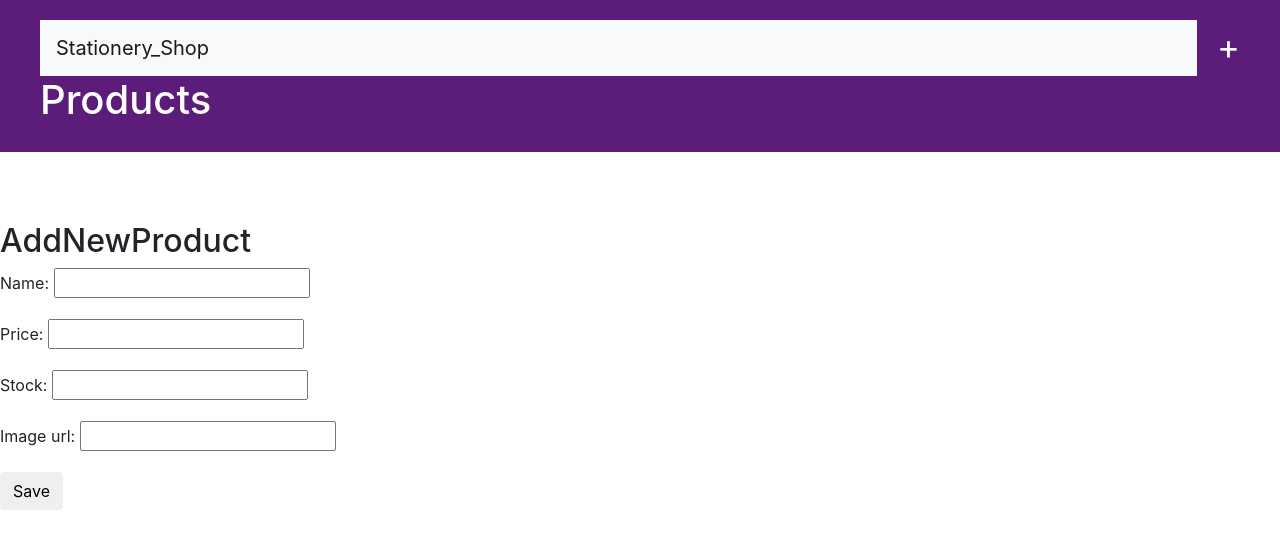
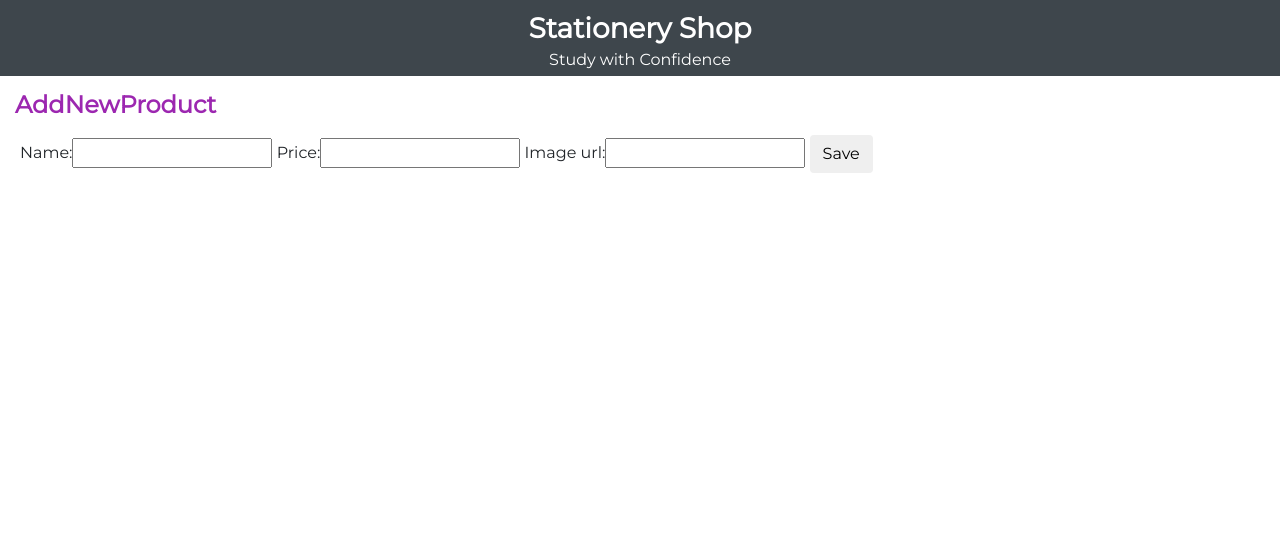
Before and after one commit to NikitaMasand/StationeryShopDjango, a Django app: page /products/add_new/ in a window 1280 px wide. Shown: the top 549 px of the page. Run offline with Django 3.2, Linux system fonts and the light colour scheme; some libraries are stand-ins or nearby versions.

Commit message:
add to cart view and change in design

```diff
--- a/products/admin.py
+++ b/products/admin.py
@@ -4,7 +4,7 @@ from .models import Offer
 
 
 class ProductAdmin(admin.ModelAdmin):
-    list_display = ('name','price','stock')
+    list_display = ('name','price')
 
 
 class OfferAdmin(admin.ModelAdmin):
--- a/products/forms.py
+++ b/products/forms.py
@@ -6,4 +6,4 @@ class ProductForm(forms.ModelForm):
 
     class Meta:
         model = Product
-        fields = ('name','price','stock','image_url',)
+        fields = ('name','price','image_url',)
--- a/products/models.py
+++ b/products/models.py
@@ -2,15 +2,15 @@
 # application in django. eg. to store,read ,delete models from database.
 #Thus inheriting this product class from Model class, we won't have to take care for above functions, we've inherited them
 #attributes of a product that we need to know??
-#name,price,stock,image_url
+#name,price,image_url
 
 from django.db import models
+from django.utils import timezone
 
 
 class Product(models.Model):
     name = models.CharField(max_length = 255)
     price = models.FloatField()
-    stock = models.IntegerField()
     image_url = models.CharField(max_length = 2083)
 
 
--- a/products/static/css/products.css
+++ b/products/static/css/products.css
@@ -1,22 +1,77 @@
 /* .body_class{
   background-color: #D9A3F0;
 } */
-.header{
-  background-color: #5C1C79;
-  color : #ffffff;
-  font-family: 'Lobster' cursive;
-  padding: 20px 20px 20px 40px;
-  margin-bottom: 70px
+
+body {
+  font-family: 'Montserrat', sans-serif;
 }
 
-.top-menu, .top-menu:hover, .top-menu:visited{
-  color : #ffffff;
-  float : right;
-  font-size : 26pt;
-  margin-right : 20px;
+.header{
+  background-color: #3e464c;
+  color: #FFF;
+  text-align: center;
+  line-height: 32px;
+}
+
+.header--text {
+  font-size: 28px;
+  padding-top: 12px;
+  font-weight: 600;
+}
+
+.header--sub-heading {
+  font-size: 13px;
+}
+
+.pagetype {
+  font-size: 24px;
+  margin: 15px;
+  font-weight: 600;
+  color: rgb(156, 39, 176);
+}
+
+
+.card {
+  height: 280px;
+  margin-bottom: 20px;
+}
+
+.card-body {
+  border-top: 1px solid #EEE;
+}
+
+.card-body a {
+  padding: 3px 10px;
+  font-size: 13px;
+}
+
+.card-title .card--text {
+  display: inline-block;
+  font-size: 18px;
+  font-weight: 600;
+}
+
+.card-title .card--price {
+  background: #333;
+  color: #FFF;
+  padding: 5px;
+  border-radius: 6px;
+  font-size: 12px;
+  float: right;
+}
+
+.card img {
+  height: 180px;
+}
+
+ .products-add-text, .products-add-icon, .products-add-icon:hover,
+ .products-add-icon:visited
+ {
+  float: right;
+  font-size: 15px;
+  color : rgb(156, 39, 176);
+}
+
+.post-form{
   margin-left: 20px;
 }
-
-.card{
-  margin-bottom: 20px;
-}
--- a/products/templates/add_new.html
+++ b/products/templates/add_new.html
@@ -1,8 +1,8 @@
 {% extends 'base.html' %}
 {% block content %}
-<h2>AddNewProduct</h2>
+<h1 class="pagetype">AddNewProduct</h1>
 <form method = "POST" class = "post-form">{% csrf_token %}
-  {{ form.as_p }}
+  {{ form.as_table }}
   <button type = "submit" class = "submit btn btn-default">Save</button>
 </form>
 {% endblock %}
--- a/products/urls.py
+++ b/products/urls.py
@@ -7,6 +7,7 @@ urlpatterns = [
     path('', views.index, name = 'index'), # we are not calling the index function, just passing the reference. django will take care of
     #calling it when needed
     path('new',views.new),
-    path('add_new/',views.add_new, name = 'add_new'),
+    path('add_new/',views.add_new, name='add_new'),
+    path('shoppingcart/<int:pk>/', views.shoppingcart, name='shoppingcart'),
 ]
 # in this list we map various urls to the view functions
--- a/products/views.py
+++ b/products/views.py
@@ -1,8 +1,9 @@
-from django.shortcuts import render
+from django.shortcuts import render, get_object_or_404
 from django.http import HttpResponse
 from .models import Product
 from .forms import ProductForm
 from django.shortcuts import redirect
+
 
 def index(request):
     #returned plain text to the browser..to let django know about this function, we add a
@@ -10,6 +11,7 @@ def index(request):
     products = Product.objects.all()
     return render(request, 'index.html', {'products':products})
                   #this {} contains the data to be passed to our html file
+
 
 def new(request):
     return HttpResponse('new product')
@@ -25,3 +27,8 @@ def add_new(request):
     else:
         form = ProductForm()
     return render(request,'add_new.html',{'form':form})
+
+
+def shoppingcart(request, pk):
+    product = Product.objects.get(pk=pk)
+    return render(request, 'shoppingcart.html', {'product':product} )
--- a/templates/base.html
+++ b/templates/base.html
@@ -1,4 +1,3 @@
-
 <!doctype html>
 {% load static %}
 <html lang="en">
@@ -8,17 +7,18 @@
     <meta name="viewport" content="width=device-width, initial-scale=1, shrink-to-fit=no">
     <!-- Bootstrap CSS -->
     <link rel="stylesheet" href="https://maxcdn.bootstrapcdn.com/bootstrap/4.0.0/css/bootstrap.min.css" integrity="sha384-Gn5384xqQ1aoWXA+058RXPxPg6fy4IWvTNh0E263XmFcJlSAwiGgFAW/dAiS6JXm" crossorigin="anonymous">
+    <link href="https://fonts.googleapis.com/css?family=Montserrat" rel="stylesheet">
+    <link rel="stylesheet" href="https://use.fontawesome.com/releases/v5.7.2/css/all.css" integrity="sha384-fnmOCqbTlWIlj8LyTjo7mOUStjsKC4pOpQbqyi7RrhN7udi9RwhKkMHpvLbHG9Sr" crossorigin="anonymous">
     <link rel="stylesheet" href="{% static 'css/products.css' %}">
-    <title>Stationery_Shop</title>
+    <title>Stationery Shop</title>
   </head>
   <body>
     <div class = "header">
-      <a href="{% url 'add_new' %}" class="top-menu">+</a>
-    <nav class="navbar navbar-light bg-light">
-      <a class="navbar-brand" href="#">Stationery_Shop</a>
-    </nav>
-    <h1>Products</h1>
-  </div>
+      <div class="header--text">
+        Stationery Shop
+      </div>
+      <div class="header--subheading">Study with Confidence</div>
+    </div>
     {% block content %}
     {% endblock %}
 
```
Also changed, not shown: products/templates/index.html (+19 -4 lines), products/templates/shoppingcart.html (added, +10 -0 lines), db.sqlite3, products/migrations/0003_remove_product_stock.py (added), products/migrations/0004_cart.py (added).
